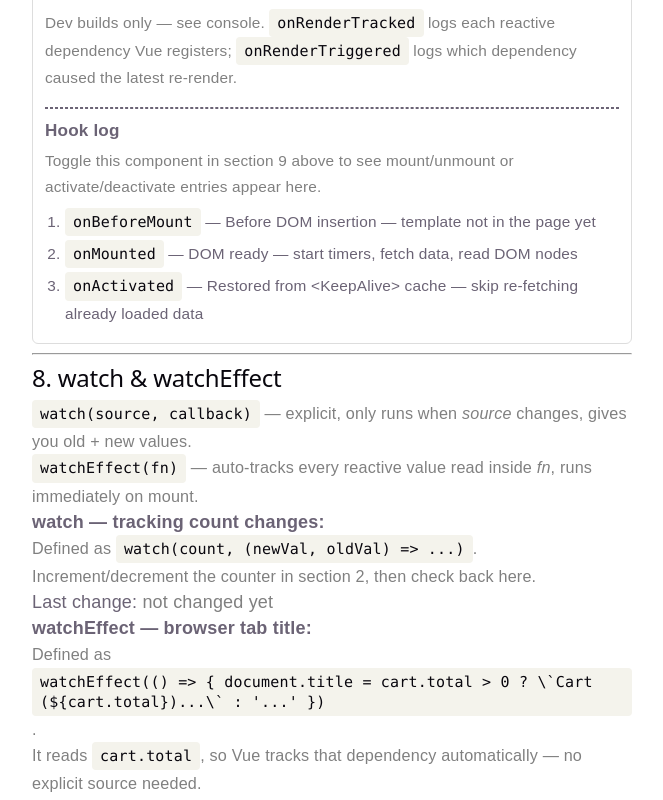
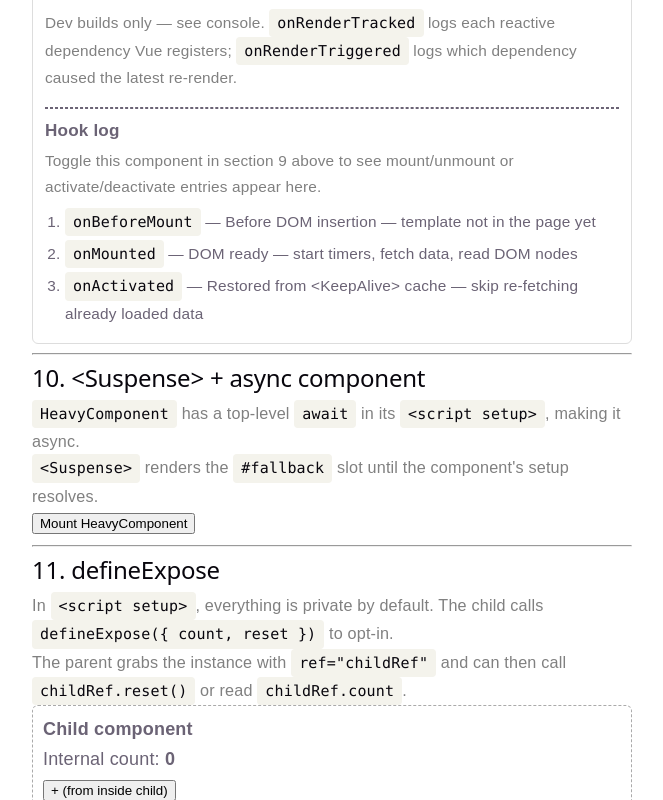
Before and after one commit to marsuleman59/my-vue-app, a Vue app: page / in a window 1280 px wide. Shown: the part 2000-2800 px from the top of the page, without its empty margins (308-971 px from the left). Built offline with nearby package versions, Linux system fonts and the light colour scheme.

Commit message:
lazy load components and define explore to un private child varialbes to parent

```diff
--- a/src/App.vue
+++ b/src/App.vue
@@ -1,11 +1,20 @@
 <script setup>
-import { ref, computed, provide, watch, watchEffect } from 'vue'
+import { ref, computed, provide, watch, watchEffect, defineAsyncComponent } from 'vue'
 import HelloWorld from './components/HelloWorld.vue'
 import ThemeDisplay from './components/ThemeDisplay.vue'
 import RatingPicker from './components/RatingPicker.vue'
 import ProductList from './components/ProductList.vue'
 import LifecycleDemo from './components/LifecycleDemo.vue'
+import DefineExposeDemo from './components/DefineExposeDemo.vue'
 import { useCartStore } from './stores/cart'
+
+// 11. defineExpose — template ref to child
+const childRef = ref(null)
+
+// 10. <Suspense> + async component — loaded lazily; Suspense shows fallback until ready
+// defineAsyncComponent(() => import(...)) is the standard way to lazy-load
+const HeavyComponent = defineAsyncComponent(() => import('./components/HeavyComponent.vue'))
+const showHeavy = ref(false)
 
 // 1. Reactive state with ref()
 const count = ref(0)
@@ -187,6 +196,56 @@ const showLifecycle = ref(true)
 
     <hr />
 
+    <!-- 10. Suspense + async component -->
+    <section>
+      <h2>10. &lt;Suspense&gt; + async component</h2>
+      <p style="color: gray; font-size: 0.9em;">
+        <code>HeavyComponent</code> has a top-level <code>await</code> in its
+        <code>&lt;script setup&gt;</code>, making it async.<br />
+        <code>&lt;Suspense&gt;</code> renders the <code>#fallback</code> slot until
+        the component's setup resolves.
+      </p>
+      <button @click="showHeavy = !showHeavy">
+        {{ showHeavy ? 'Unmount' : 'Mount HeavyComponent' }}
+      </button>
+      <div style="margin-top: 10px;">
+        <Suspense v-if="showHeavy">
+          <!-- default slot: the async component -->
+          <HeavyComponent />
+          <!-- fallback slot: shown while awaiting -->
+          <template #fallback>
+            <p style="color: gray;">Loading... (simulated 2 s delay)</p>
+          </template>
+        </Suspense>
+      </div>
+    </section>
+
+    <hr />
+
+    <!-- 11. defineExpose -->
+    <section>
+      <h2>11. defineExpose</h2>
+      <p style="color: gray; font-size: 0.9em;">
+        In <code>&lt;script setup&gt;</code>, everything is private by default.
+        The child calls <code>defineExpose({ count, reset })</code> to opt-in.<br />
+        The parent grabs the instance with <code>ref="childRef"</code> and can
+        then call <code>childRef.reset()</code> or read <code>childRef.count</code>.
+      </p>
+      <!-- ref="childRef" gives us the component instance exposed by defineExpose -->
+      <DefineExposeDemo ref="childRef" />
+      <div style="margin-top: 8px;">
+        <button @click="childRef.increment()">Call child.increment() from parent</button>
+        <button @click="childRef.reset()" style="margin-left: 8px;">Call child.reset() from parent</button>
+        <p style="font-size: 0.9em; color: gray;">
+          Parent reads child state: count =
+          <strong>{{ childRef?.count ?? '—' }}</strong>,
+          message = <strong>"{{ childRef?.message ?? '—' }}"</strong>
+        </p>
+      </div>
+    </section>
+
+    <hr />
+
     <!-- 8. watch & watchEffect -->
     <section>
       <h2>8. watch &amp; watchEffect</h2>
--- /dev/null
+++ b/src/components/DefineExposeDemo.vue
@@ -0,0 +1,27 @@
+<script setup>
+import { ref } from 'vue'
+
+// Internal state — NOT visible to the parent by default in <script setup>
+const count = ref(0)
+const message = ref('hello from child')
+
+function increment() {
+  count.value++
+}
+
+function reset() {
+  count.value = 0
+}
+
+// defineExpose: explicitly opt-in to what the parent can access via template ref
+// Without this, <script setup> keeps everything private
+defineExpose({ count, message, increment, reset })
+</script>
+
+<template>
+  <div style="padding: 10px; border: 1px dashed #aaa; border-radius: 6px;">
+    <strong>Child component</strong>
+    <p style="margin: 4px 0;">Internal count: <strong>{{ count }}</strong></p>
+    <button @click="increment">+ (from inside child)</button>
+  </div>
+</template>
--- /dev/null
+++ b/src/components/HeavyComponent.vue
@@ -0,0 +1,15 @@
+<script setup>
+// Top-level await makes this an async component.
+// Vue suspends rendering until the await resolves,
+// and <Suspense> in the parent shows the fallback slot meanwhile.
+const data = await new Promise((resolve) => {
+  setTimeout(() => resolve('Loaded after 2 s!'), 2000)
+})
+</script>
+
+<template>
+  <div style="padding: 10px; border: 1px solid #4caf50; border-radius: 6px; color: #2e7d32;">
+    <strong>HeavyComponent</strong>
+    <p style="margin: 4px 0;">{{ data }}</p>
+  </div>
+</template>
```
